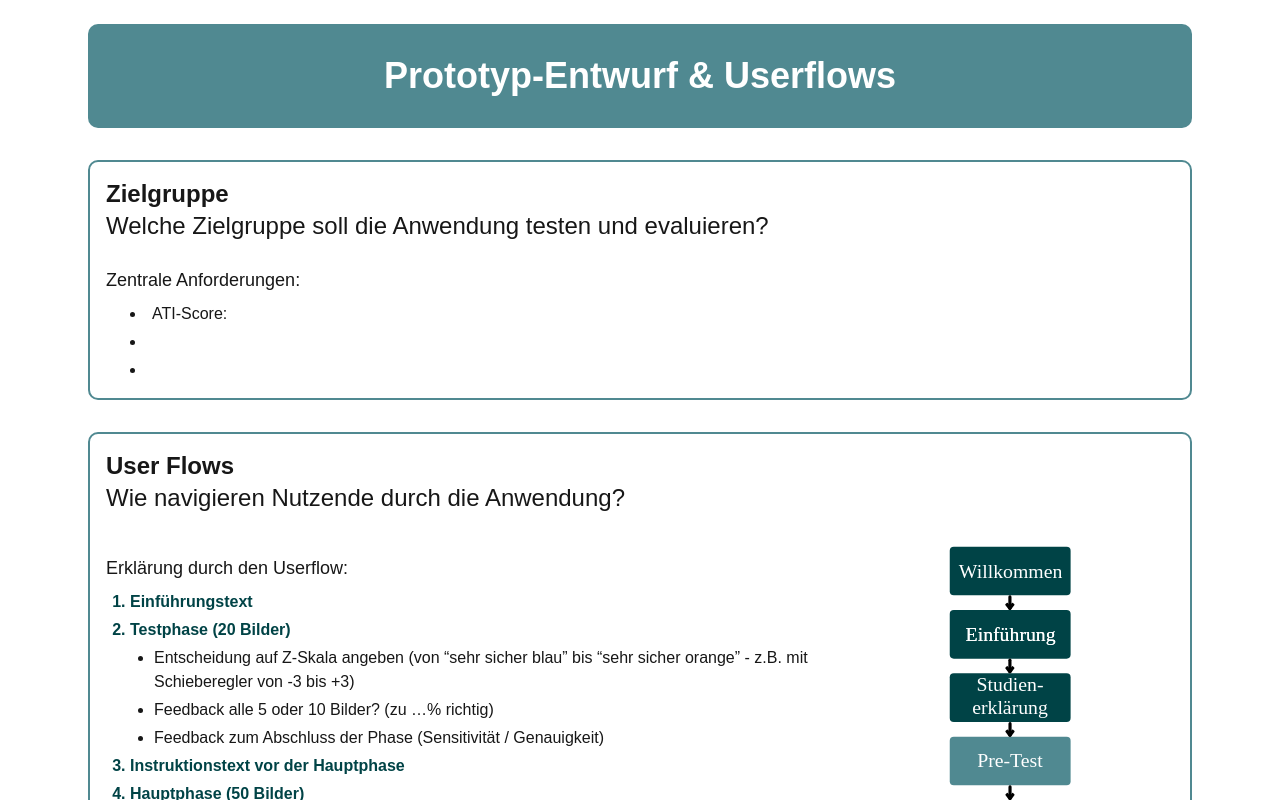
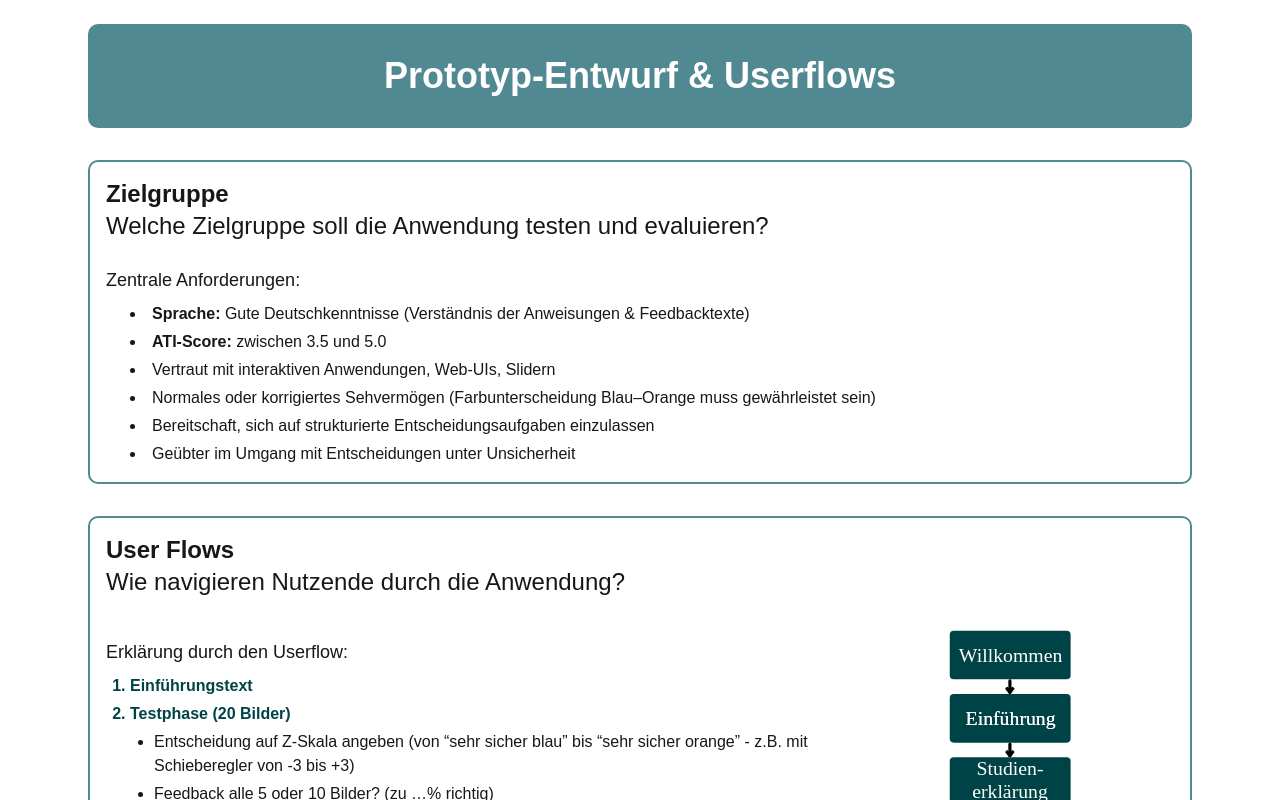
Before and after one commit to L0i0n0a/PsyKi, a Next.js app in the folder multarbeit/: page /details/design/2 in a window 1280 px wide. Shown: the top 800 px of the page. Built offline with nearby package versions, Linux system fonts and the light colour scheme.

Commit message:
feat: added target group

```diff
--- a/multarbeit/src/app/details/design/2/page.tsx
+++ b/multarbeit/src/app/details/design/2/page.tsx
@@ -168,9 +168,12 @@ const DesignDecisionsPage2 = () => {
                 <div>
                     <p className="mt-6 text-lg">Zentrale Anforderungen:</p>
                     <ul className="ml-6 list-disc list-inside mt-2 space-y-1">
-                        <li>ATI-Score: </li>
-                        <li></li>
-                        <li></li>
+                        <li><strong>Sprache:</strong> Gute Deutschkenntnisse (Verständnis der Anweisungen & Feedbacktexte)</li>
+                        <li><strong>ATI-Score:</strong> zwischen 3.5 und 5.0</li>
+                        <li>Vertraut mit interaktiven Anwendungen, Web-UIs, Slidern</li>
+                        <li>Normales oder korrigiertes Sehvermögen (Farbunterscheidung Blau–Orange muss gewährleistet sein)</li>
+                        <li>Bereitschaft, sich auf strukturierte Entscheidungsaufgaben einzulassen</li>
+                        <li>Geübter im Umgang mit Entscheidungen unter Unsicherheit</li>
                     </ul>
                 </div>
             </section>
```
